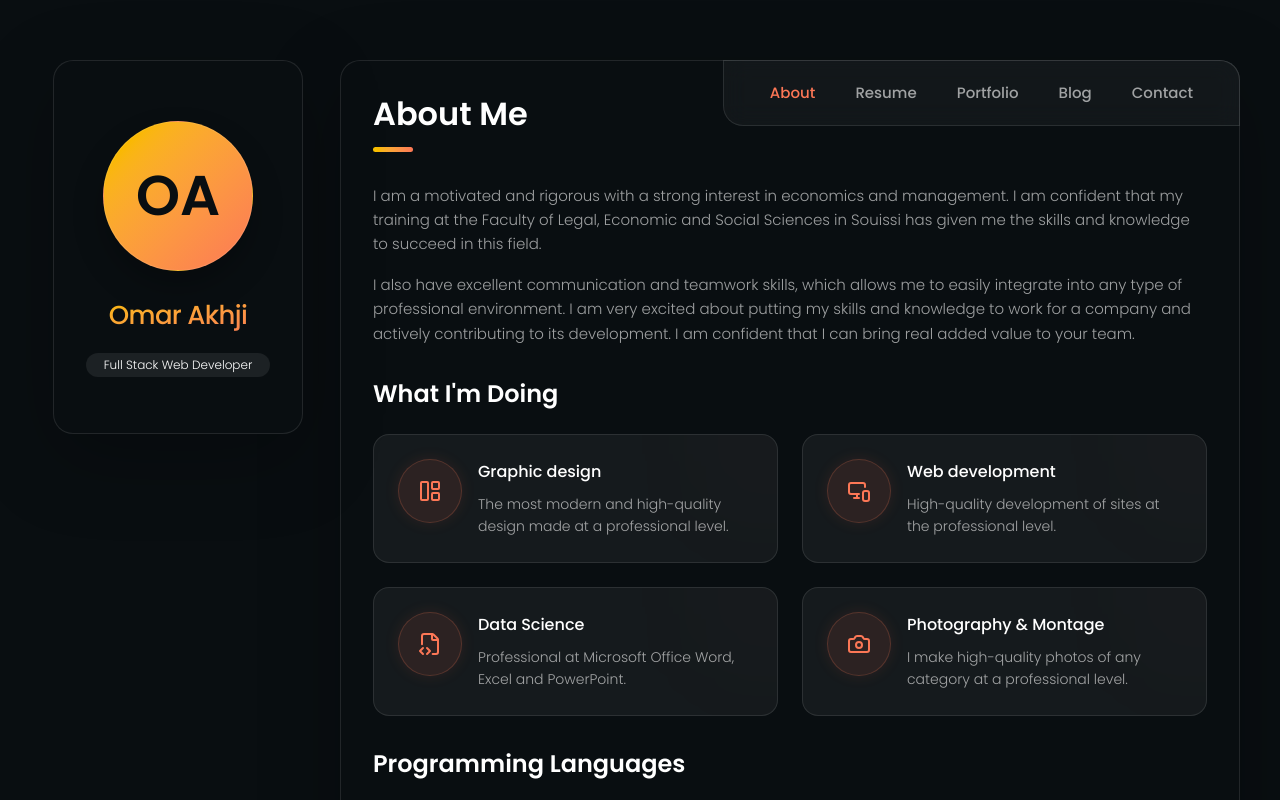
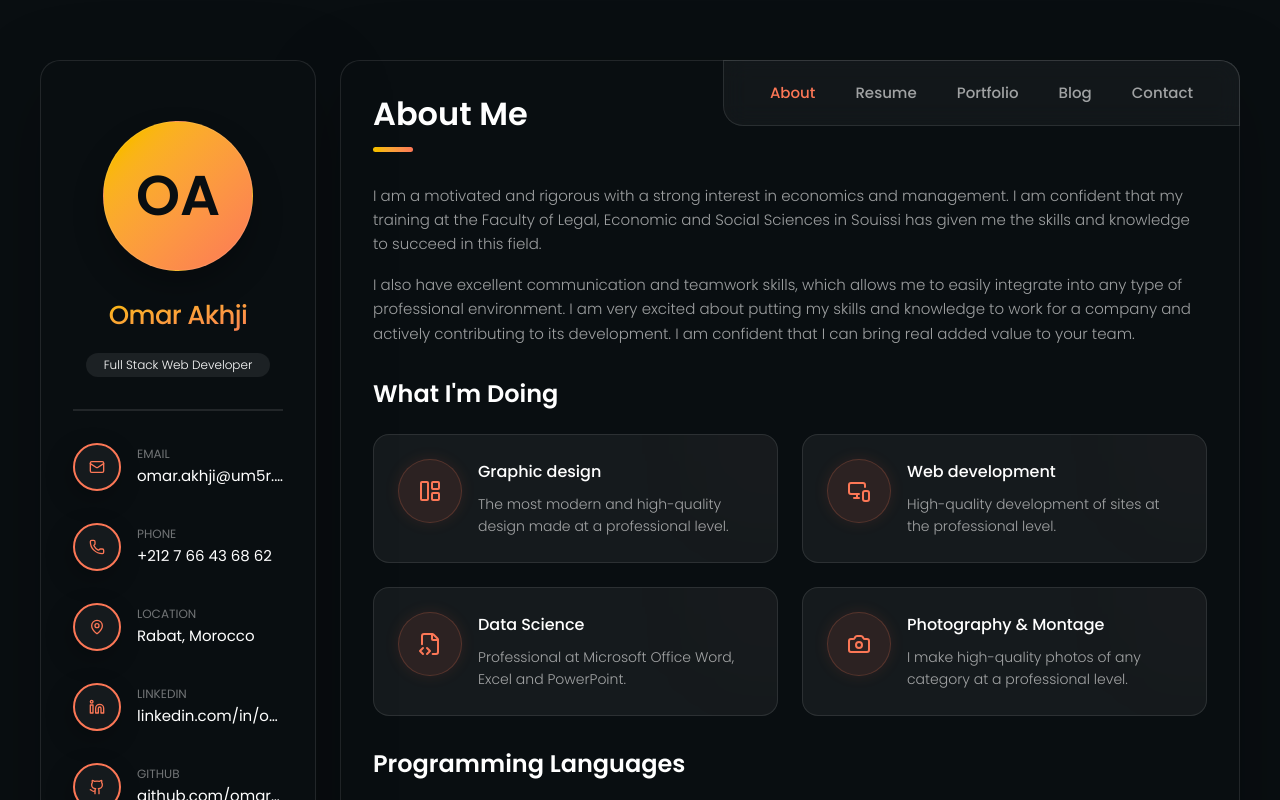
Before and after one commit to Omar-Akhji/potfolio-V2, a Next.js app: page / in a window 1280 px wide. Shown: the top 800 px of the page. Built offline with nearby package versions, Linux system fonts and the light colour scheme.

Commit message:
fix: restore sidebar info visibility and responsiveness from previous working state

```diff
--- a/app/globals.css
+++ b/app/globals.css
@@ -63,41 +63,6 @@
 
 ::-webkit-scrollbar {
   width: 14px;
-}
-
-/* ─── Sidebar Collapsible (details/summary) ─── */
-
-.sidebar-collapsible summary::-webkit-details-marker,
-.sidebar-collapsible summary::marker {
-  display: none;
-  content: "";
-}
-
-/* Always open on xl */
-@media (width >= 1250px) {
-  .sidebar-collapsible {
-    display: contents;
-  }
-
-  .sidebar-collapsible > summary {
-    display: none;
-  }
-}
-
-@keyframes sidebar-expand {
-  from {
-    opacity: 0;
-    max-height: 0;
-  }
-
-  to {
-    opacity: 1;
-    max-height: 93.75rem;
-  }
-}
-
-.animate-sidebar-expand {
-  animation: sidebar-expand 0.5s ease-in-out forwards;
 }
 
 @media (width >= 768px) {
--- a/components/Sidebar.tsx
+++ b/components/Sidebar.tsx
@@ -1,13 +1,16 @@
-import React from "react";
+"use client";
+
+import React, { useState } from "react";
 import {
   Mail,
   Phone,
   MapPin,
   Linkedin,
   Github,
+  ChevronDown,
+  ChevronUp,
 } from "lucide-react";
 import type { PersonalInfo } from "../types/resume";
-import { SidebarCollapsible } from "./SidebarCollapsible";
 
 type SidebarProps = PersonalInfo;
 
@@ -18,11 +21,16 @@ export const Sidebar: React.FC<SidebarProps> = ({
   contact,
   languages,
 }) => {
+  const [isActive, setIsActive] = useState(false);
+
   return (
     <aside
-      className="border-glass-border bg-bg shadow-1 lg:shadow-5 z-1 mb-4 rounded-[1.25rem] border p-4 transition-all duration-500 ease-in-out sm:mx-auto sm:mb-8 sm:w-130 sm:p-8 md:w-175 lg:w-237.5 xl:sticky xl:top-15 xl:mb-0 xl:h-full xl:max-h-max xl:w-auto xl:pt-15"
+      className={`border-glass-border bg-bg shadow-1 lg:shadow-5 z-1 mb-4 overflow-hidden rounded-[1.25rem] border p-4 transition-all duration-500 ease-in-out sm:mx-auto sm:mb-8 sm:w-130 sm:p-8 md:w-175 lg:w-237.5 xl:sticky xl:top-15 xl:mb-0 xl:h-full xl:max-h-max xl:w-auto xl:pt-15 ${
+        isActive ? "max-h-375" : "max-h-28 sm:max-h-45"
+      }`}
     >
-      <div className="relative flex items-center justify-start gap-4 sm:gap-6 xl:flex-col">
+      {/* ── Sidebar Info Row ── */}
+      <header className="relative flex items-center justify-start gap-4 sm:gap-6 xl:flex-col">
         {/* Avatar */}
         <div className="border-glass-border shadow-2 from-yellow to-orange text-bg flex h-20 w-20 shrink-0 items-center justify-center rounded-full border bg-white/5 bg-linear-to-br text-[1.75rem] font-bold transition-transform hover:scale-105 sm:h-30 sm:w-30 sm:text-[2.75rem] xl:mx-auto xl:h-37.5 xl:w-37.5 xl:text-[3.5rem]">
           {initials}
@@ -38,7 +46,33 @@ export const Sidebar: React.FC<SidebarProps> = ({
           </p>
         </div>
 
-        <SidebarCollapsible>
+        {/* Toggle Button */}
+        <button
+          onClick={() => setIsActive(!isActive)}
+          className="border-glass-border bg-card text-orange shadow-2 hover:text-yellow absolute -top-4 -right-4 z-10 flex items-center gap-1 rounded-tl-none rounded-tr-[1.25rem] rounded-br-none rounded-bl-[0.9375rem] border px-2.5 py-2.5 text-[0.8125rem] transition-all hover:bg-white/10 sm:-top-8 sm:-right-8 sm:px-4 sm:py-2.5 xl:hidden"
+          aria-label={isActive ? "Hide Contacts" : "Show Contacts"}
+        >
+          <span className="hidden text-xs sm:block">
+            {isActive ? "Hide Contacts" : "Show Contacts"}
+          </span>
+          <span className="sm:hidden">
+            {isActive ? (
+              <ChevronUp className="h-4 w-4" />
+            ) : (
+              <ChevronDown className="h-4 w-4" />
+            )}
+          </span>
+        </button>
+      </header>
+
+      {/* ── Expandable Details ── */}
+      <div
+        className={`transition-all duration-500 ease-in-out ${
+          isActive
+            ? "visible opacity-100"
+            : "invisible opacity-0 xl:visible xl:opacity-100"
+        }`}
+      >
         {/* Separator */}
         <hr className="bg-glass-border my-4 h-0.5 w-full border-0 sm:my-8" />
 
@@ -93,7 +127,6 @@ export const Sidebar: React.FC<SidebarProps> = ({
             ))}
           </dl>
         </section>
-        </SidebarCollapsible>
       </div>
     </aside>
   );
```
Lines whose indentation alone changed are shown as unchanged.
